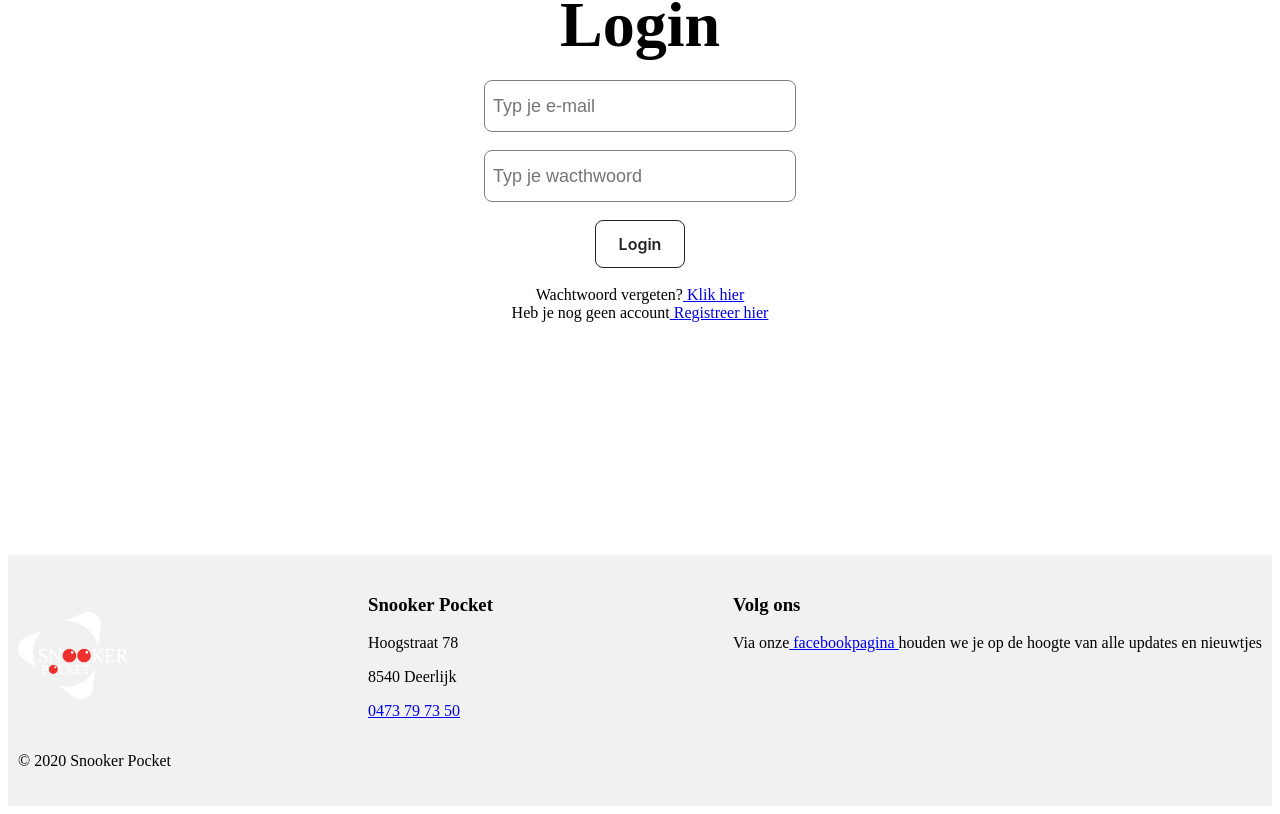
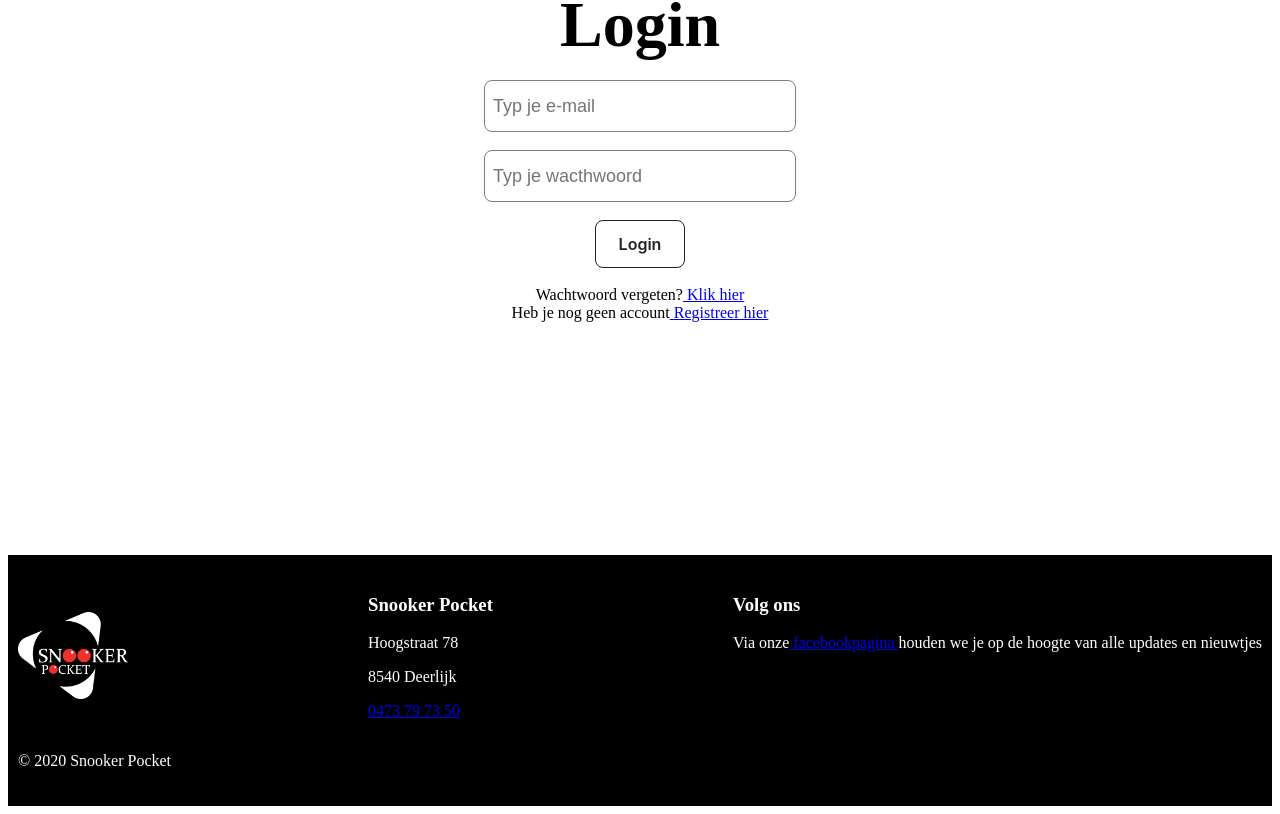
Before and after one commit to JordanMK/snooker, a Next.js app: page /login in a window 1280 px wide. Shown: the part 342-1156 px from the top of the page. Built offline with nearby package versions, Linux system fonts and the light colour scheme.

Commit message:
css aangepast

```diff
--- a/src/components/components.css
+++ b/src/components/components.css
@@ -1,8 +1,8 @@
 footer {
   overflow: hidden;
-  background-color: #f1f1f1;
+  background-color: black;
   padding: 20px 10px;
-  color: #000000;
+  color: white;
   bottom: 0;
   width: auto;
 }
@@ -80,6 +80,7 @@ td, th {
 
 .textFooter {
   padding-left: 20%;
+  font-family: 'Montserrat' !important;
   /*width: 400px;*/
 }
 
```
